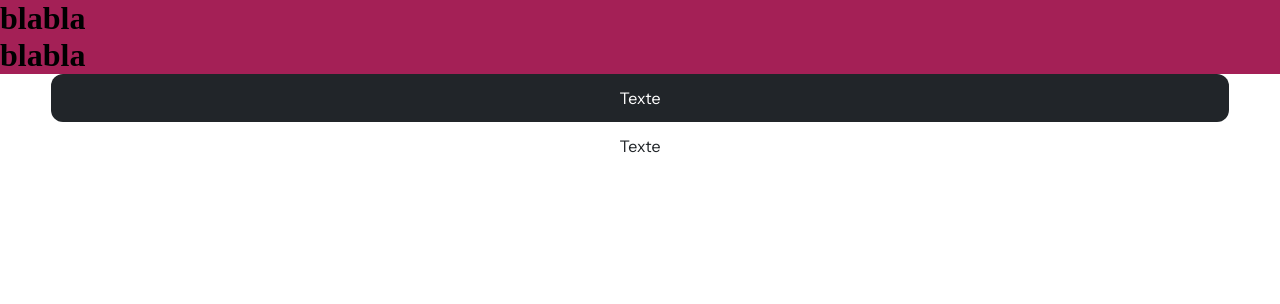
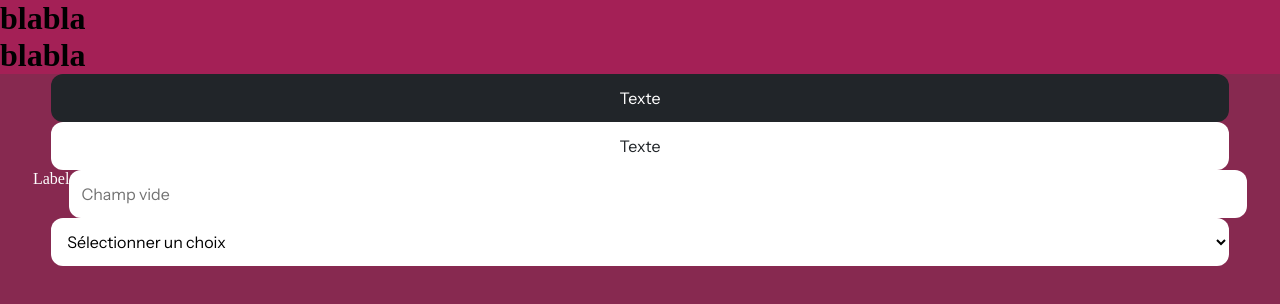
Before and after one commit to LePeteMul/Externatic, a React (Vite) app in the folder frontend/: page / in a window 1280 px wide. Shown: the top 304 px of the page. Built offline with nearby package versions, Linux system fonts and the light colour scheme.

Commit message:
input en cours

```diff
--- a/frontend/src/App.scss
+++ b/frontend/src/App.scss
@@ -4,6 +4,7 @@ $primaryColor: #a42056;
 $secondColor: #872950;
 $textColorDark: #212529;
 $textColorMedium: #404040;
+$textColorInput: #737373;
 $textColorLight: #ffffff;
 $buttonColorDark: #212529;
 $buttonColorMedium: #404040;
--- a/frontend/src/components/Elements/BlackButton.scss
+++ b/frontend/src/components/Elements/BlackButton.scss
@@ -1,7 +1,6 @@
 .BlackButton {
   display: flex;
   justify-content: center;
-  text-align: center;
 
   button {
     background-color: $buttonColorDark;
@@ -11,5 +10,6 @@
     border-radius: 12px;
     font-size: 16px;
     font-family: $fontFamily;
+    text-align: center;
   }
 }
--- a/frontend/src/components/Elements/InputList.jsx
+++ b/frontend/src/components/Elements/InputList.jsx
@@ -0,0 +1,24 @@
+import React from "react";
+
+function InputList() {
+  return (
+    <div className="InputList">
+      <select>
+        <option id="notselected" value="">
+          Sélectionner un choix
+        </option>
+        <option id="selected" value="choix1">
+          Choix n°1
+        </option>
+        <option id="selected" value="choix2">
+          Choix n°2
+        </option>
+        <option id="selected" value="choix3">
+          Choix n°3
+        </option>
+      </select>
+    </div>
+  );
+}
+
+export default InputList;
--- a/frontend/src/components/Elements/InputList.scss
+++ b/frontend/src/components/Elements/InputList.scss
@@ -0,0 +1,22 @@
+.InputList {
+  display: flex;
+  justify-content: center;
+
+  select {
+    background-color: $buttonColorLight;
+    width: 92%;
+    height: 48px;
+    border-radius: 12px;
+    font-size: 16px;
+    font-family: $fontFamily;
+    padding-left: 12px;
+
+    #selected {
+      color: $textColorDark;
+    }
+
+    #notselected {
+      color: $textColorInput;
+    }
+  }
+}
--- a/frontend/src/components/Elements/InputText.jsx
+++ b/frontend/src/components/Elements/InputText.jsx
@@ -0,0 +1,20 @@
+import React, { useState } from "react";
+
+function InputText() {
+  const [entry, setEntry] = useState("Champ vide");
+  const [colorText, setColorText] = useState("notselected");
+
+  const handleChange = (event) => {
+    setEntry(event.target.value);
+    setColorText("selected");
+  };
+
+  return (
+    <div className="InputText">
+      <label htmlFor="label">Label </label>
+      <input type="text" value={entry} id={colorText} onChange={handleChange} />
+    </div>
+  );
+}
+
+export default InputText;
--- a/frontend/src/components/Elements/InputText.scss
+++ b/frontend/src/components/Elements/InputText.scss
@@ -0,0 +1,27 @@
+.InputText {
+  display: flex;
+  justify-content: center;
+
+  label {
+    color: $textColorLight;
+  }
+
+  input {
+    background-color: $buttonColorLight;
+    color: $textColorInput;
+    width: 92%;
+    height: 48px;
+    border-radius: 12px;
+    font-size: 16px;
+    font-family: $fontFamily;
+    padding-left: 12px;
+
+    #selected {
+      color: $textColorDark;
+    }
+
+    #notselected {
+      color: $textColorInput;
+    }
+  }
+}
--- a/frontend/src/components/Elements/WhiteButton.scss
+++ b/frontend/src/components/Elements/WhiteButton.scss
@@ -1,7 +1,6 @@
 .WhiteButton {
   display: flex;
   justify-content: center;
-  text-align: center;
 
   button {
     background-color: $buttonColorLight;
@@ -11,5 +10,6 @@
     border-radius: 12px;
     font-size: 16px;
     font-family: $fontFamily;
+    text-align: center;
   }
 }
--- a/frontend/src/pages/HomePage/HomePage.jsx
+++ b/frontend/src/pages/HomePage/HomePage.jsx
@@ -2,6 +2,8 @@ import React from "react";
 import HeaderBasic from "../../components/Header/HeaderBasic";
 import BlackButton from "../../components/Elements/BlackButton";
 import WhiteButton from "../../components/Elements/WhiteButton";
+import InputText from "../../components/Elements/InputText";
+import InputList from "../../components/Elements/InputList";
 
 function HomePage() {
   return (
@@ -9,6 +11,8 @@ function HomePage() {
       <HeaderBasic />
       <BlackButton />
       <WhiteButton />
+      <InputText />
+      <InputList />
     </div>
   );
 }
--- a/frontend/src/pages/HomePage/HomePage.scss
+++ b/frontend/src/pages/HomePage/HomePage.scss
@@ -1,3 +1,4 @@
 .HomePage {
   height: 100dvh;
+  background-color: $secondColor;
 }
```
